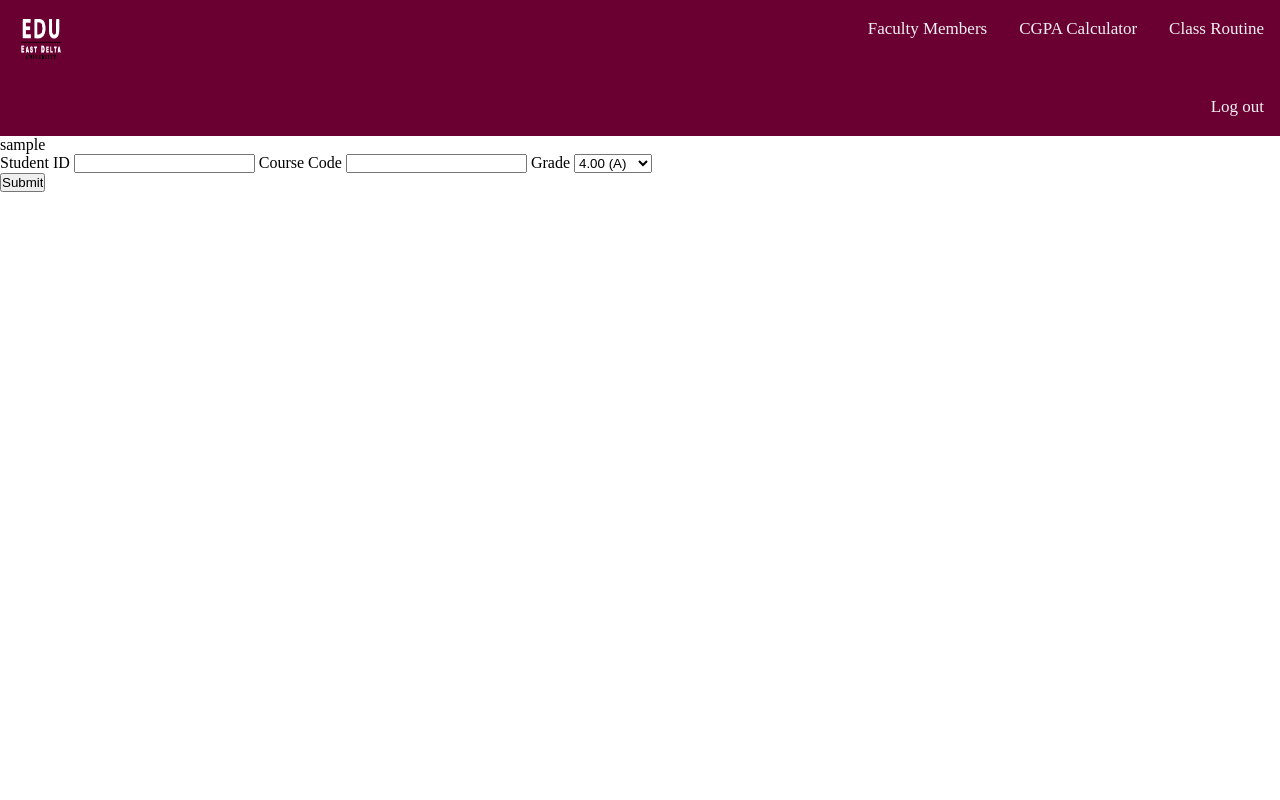
After one commit to ahnaftnn/EDU-Advising-Help, a PHP site: page /pages/instructor_result.php in a window 1280 px wide. The commit adds this page. Run offline with PHP 8.4, Linux system fonts and the light colour scheme; the visitor is signed in with stand-in values (Sample User, id 1).

Commit message:
result updation

```diff
--- /dev/null
+++ b/pages/instructor_result.php
@@ -0,0 +1,102 @@
+<?php
+  include('login_check.php');
+?>
+<html>
+    <head>
+    <link rel="stylesheet" href="../style.css"/>
+    </head>
+    <body>
+    <?php include('../connections/header.php'); ?>
+    <div class="header">
+    <div class="info">
+            <a href="logout.php">Log out</a>
+        </div>
+    </div>
+
+    <div class="body">
+        <?php
+          $username=$_SESSION['user'];
+          echo $username;
+        ?>
+        <form action="#" method="POST">
+                <div id="courses">
+                <div class="row">
+                <tr>
+                <td>Student ID</td>
+                <td><input type="text" name="sid" placeholder="Student ID" class="form-control"> </td>
+                <td>Course Code</td>
+                <td><input type="text" name="cc" placeholder="Course Code" class="form-control"> </td>
+                <td>Grade</td>
+                <td><select id="g" name="g">
+                      <option value="4.0">4.00 (A)</option>
+                      <option value="3.7">3.70 (A-)</option>
+                      <option value="3.3">3.30 (B+)</option>
+                      <option value="3.0">3.00 (B)</option>
+                      <option value="2.7">2.70 (B-)</option>
+                      <option value="2.3">2.30 (C+)</option>
+                      <option value="2.0">2.00 (C)</option>
+                      <option value="1.7">1.70 (C-)</option>
+                      <option value="1.3">1.30 (D+)</option>
+                      <option value="1.0">1.00 (D)</option>
+                      <option value="0.0">0.00 (F)</option>
+                    </select></td>
+                 </tr>
+                 </div>
+                 </div>
+
+
+
+                <tr>
+                <td><input type="submit" name="submit" value="Submit"></td>
+                </tr>
+            </form>
+
+            <?php
+               if(isset($_POST['submit']))
+               {
+                    $grade = (float) $_POST['g'];
+                    $sid= $_POST['sid'];
+                    $course_code=$_POST['cc'];
+
+                    $sql= "SELECT * FROM student_rcourse
+                           WHERE sid like '$sid' AND
+                            course like '$course_code' ";
+
+                     include('../connections/mysql_connect.php');
+                    $count=mysqli_num_rows($res);
+
+
+                     if($count>0)
+                     {
+                          $sql= "INSERT INTO student_ccourse SET
+                           sid = '$sid',
+                           course='$course_code',
+                           cgpa='$grade'
+                            ";
+
+                        include('../connections/mysql_connect.php');
+
+                        $sql="DELETE FROM student_rcourse WHERE sid like '$sid' AND course like '$course_code'";
+                        include('../connections/mysql_connect.php');
+
+                      header("Location: instructor_home.php");
+                       header("Location: instructor_result.php");
+
+                       echo "added successfully";
+
+
+                     }else
+                     {
+                            echo "Course not Available";
+                     }
+               }
+
+
+            ?>
+
+
+    </div>
+
+
+    </body>
+</html>
--- a/pages/student_total_cg.php
+++ b/pages/student_total_cg.php
@@ -27,7 +27,7 @@
               $temp_cg=$rows['cgpa'];
               array_push($cg,"$temp_cg");
 
-              //echo $c_course.' '.$cg.' ';
+              echo $c_course[$i].' '.$cg[$i].' <br>';
                 }
 
                 for($i=0; $i<$count; $i++)
```
Also changed, not shown: pages/admin_bank.php (added, +67 -0 lines), pages/administrator_home.php (added, +27 -0 lines), pages/instructor_home.php (added, +27 -0 lines), pages/login.php (+8 -1 lines).
